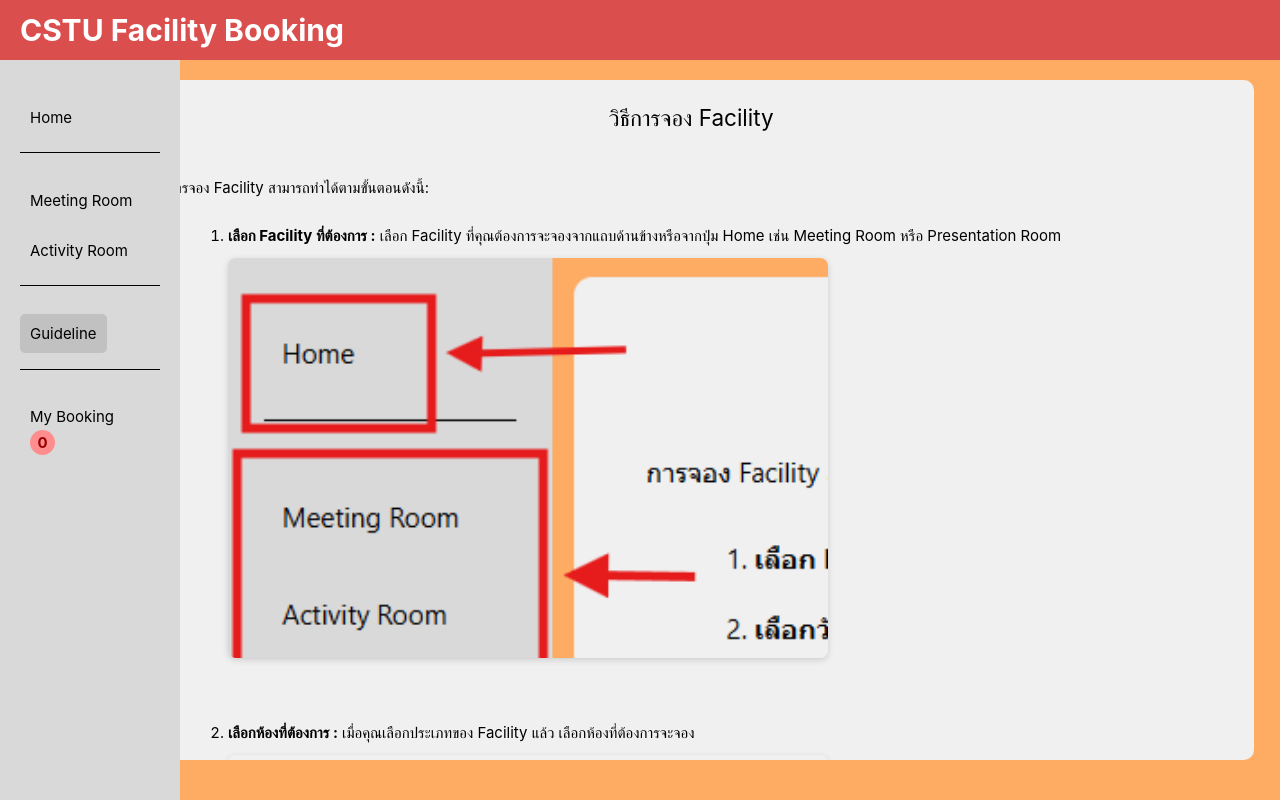
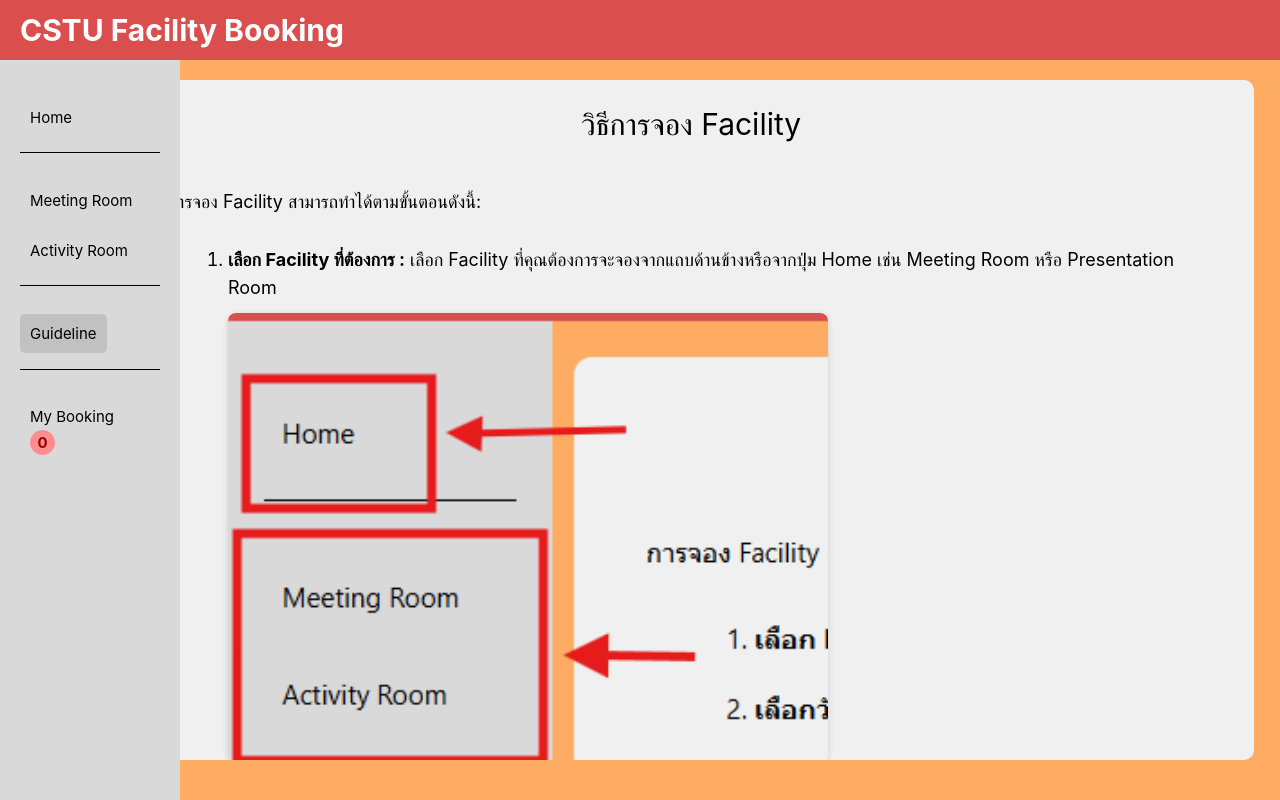
Before and after one commit to POOHRIN/CSTU-FACILITY-BOOKING-WEBSITE, a Vue app: page /home/guideline in a window 1280 px wide. Built offline with nearby package versions, Linux system fonts and the light colour scheme; no server answers; the database is empty.

Commit message:
mini adjust 0.3

```diff
--- a/src/views/GuidelineView.vue
+++ b/src/views/GuidelineView.vue
@@ -2,6 +2,7 @@
 import { useRouter } from 'vue-router';
 import Image1 from "@/assets/glt3.png";
 import Image2 from "@/assets/glt5.png";
+import Image3 from "@/assets/glt6.png";
 
 const router = useRouter();
 const userId = localStorage.getItem("userIdLogin");
@@ -25,8 +26,9 @@ const userId = localStorage.getItem("userIdLogin");
         </li><br><br>
 
         <li>
-          <strong>เลือกวันที่และเวลา :</strong> เมื่อคุณเลือก Facility แล้ว เลือกวันที่และเวลาที่คุณต้องการจอง
-        </li>
+          <strong>เลือกวันที่และเวลา :</strong> เมื่อคุณเลือกห้องที่ต้องการแล้ว เลือกวันที่และเวลาที่คุณต้องการจอง จากนั้นกดจองห้อง
+          <img :src="Image3" alt="เลือกวันที่และเวลา" class="guide-img"/>
+        </li><br><br>
 
         <li>
           <strong>ไปที่ My Booking :</strong> หลังจากเลือกเวลาที่ต้องการแล้ว กดปุ่ม "จองทันที" เพื่อยืนยันการจอง
@@ -59,18 +61,13 @@ const userId = localStorage.getItem("userIdLogin");
   width: calc(100% - 12vw);
   overflow-y: auto;
   overflow-x: hidden;
-}
-
-.guideline-container h2 {
-  text-align: center;
-  margin-bottom: 20px;
-  font-size: 1.5em;
+  font-size: 18px;
 }
 
 .guideline-container h1 {
   text-align: center;
   margin-bottom: 20px;
-  font-size: 1.5em;
+  font-size: 30px;
 }
 
 .guideline-content {
@@ -89,7 +86,7 @@ ol li {
 .guide-img {
   display: block;
   width: 600px;
-  height: 400px;
+  height: 450px;
   object-fit: cover;
   margin-top: 10px;
   border-radius: 8px;
```
Also changed, not shown: src/assets/glt6.png (added).
